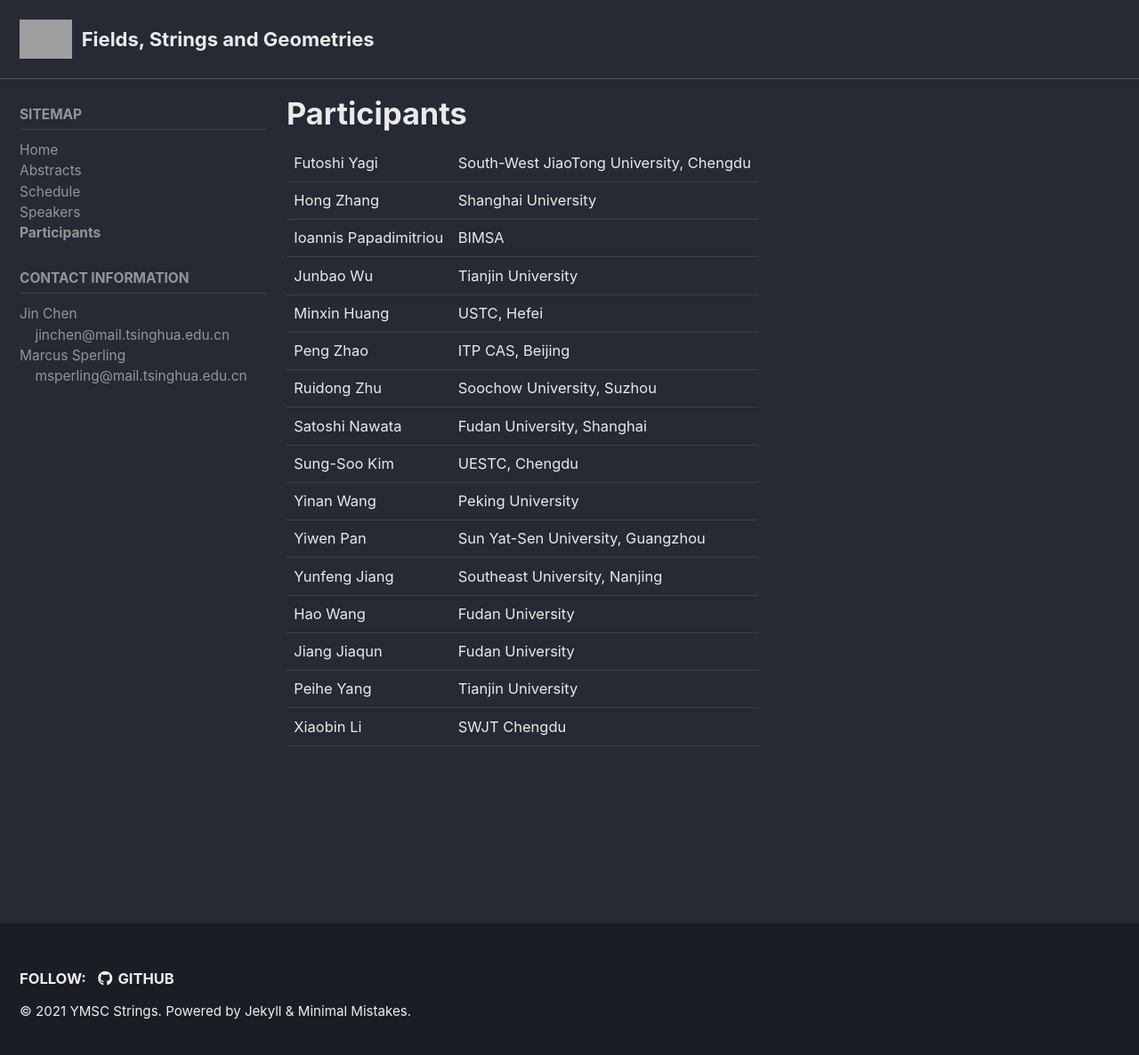
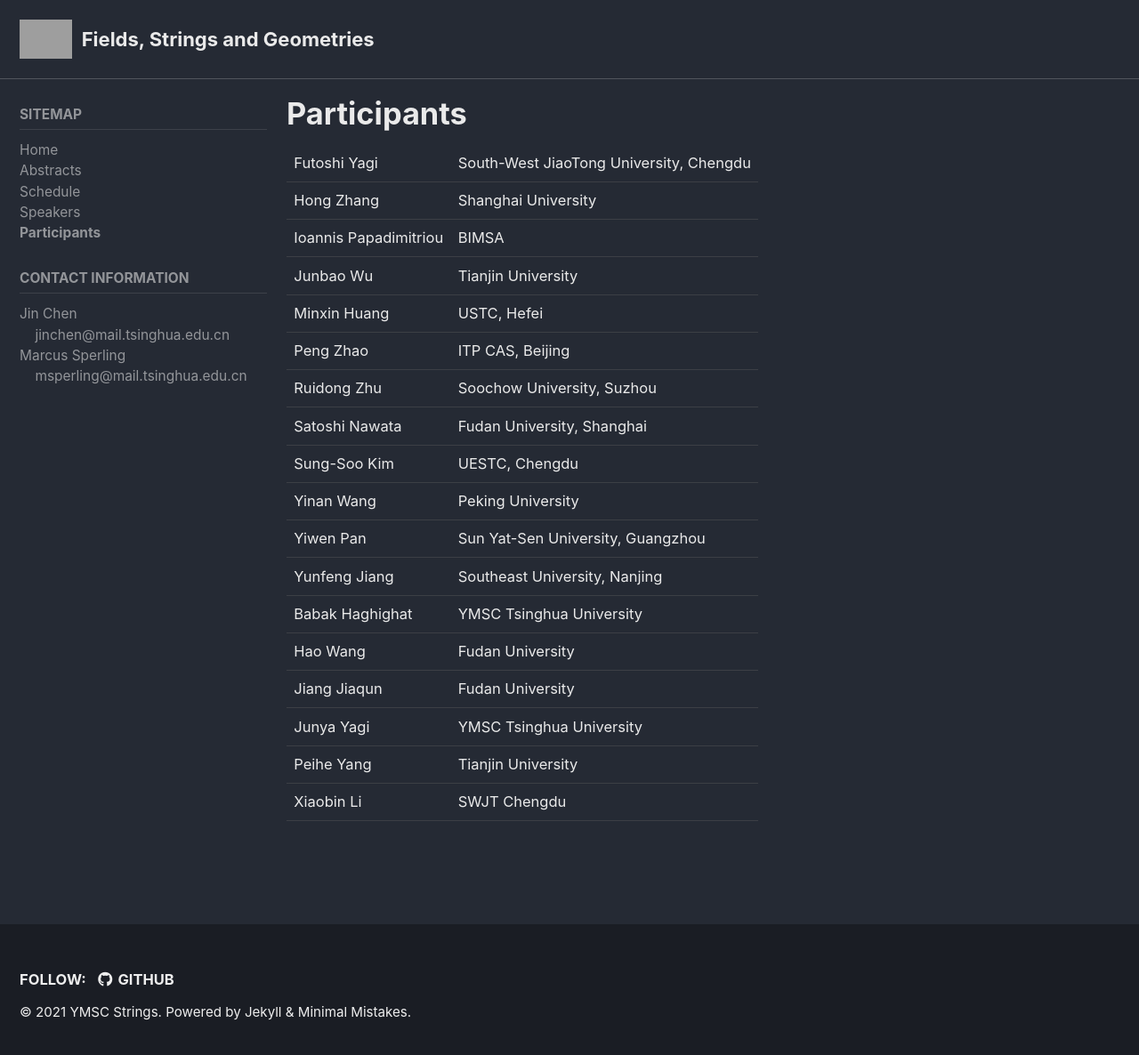
Before and after one commit to ymsc-strings/gauge-theory-workshop-sept-2021, a Jekyll site: the page built from _pages/participants.md, in a window 1280 px wide and 1193 px high. Shown: the top 1186 px of the window at 89% size. Built offline with Jekyll 4.4.1, drawn with Linux system fonts in a browser that asks for light colours; cached includes are drawn as plain includes.

Commit message:
Update participants.md
added participants

```diff
--- a/_pages/participants.md
+++ b/_pages/participants.md
@@ -16,6 +16,10 @@ other_participants:
       from: Tianjin University
     - name: Jiang Jiaqun
       from: Fudan University
+    - name: Junya Yagi
+      from: YMSC Tsinghua University
+    - name: Babak Haghighat
+      from: YMSC Tsinghua University
 
 ---
 
```
